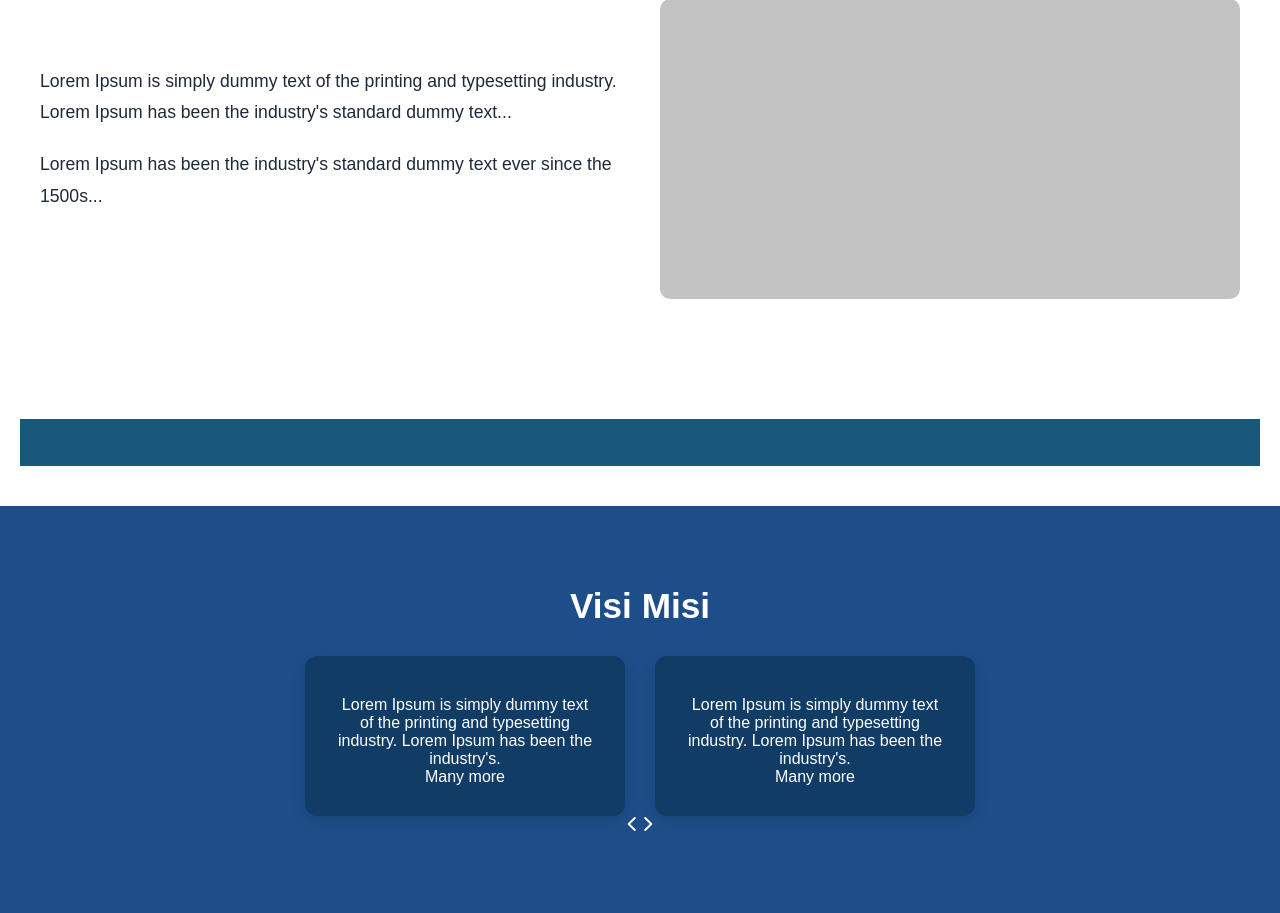
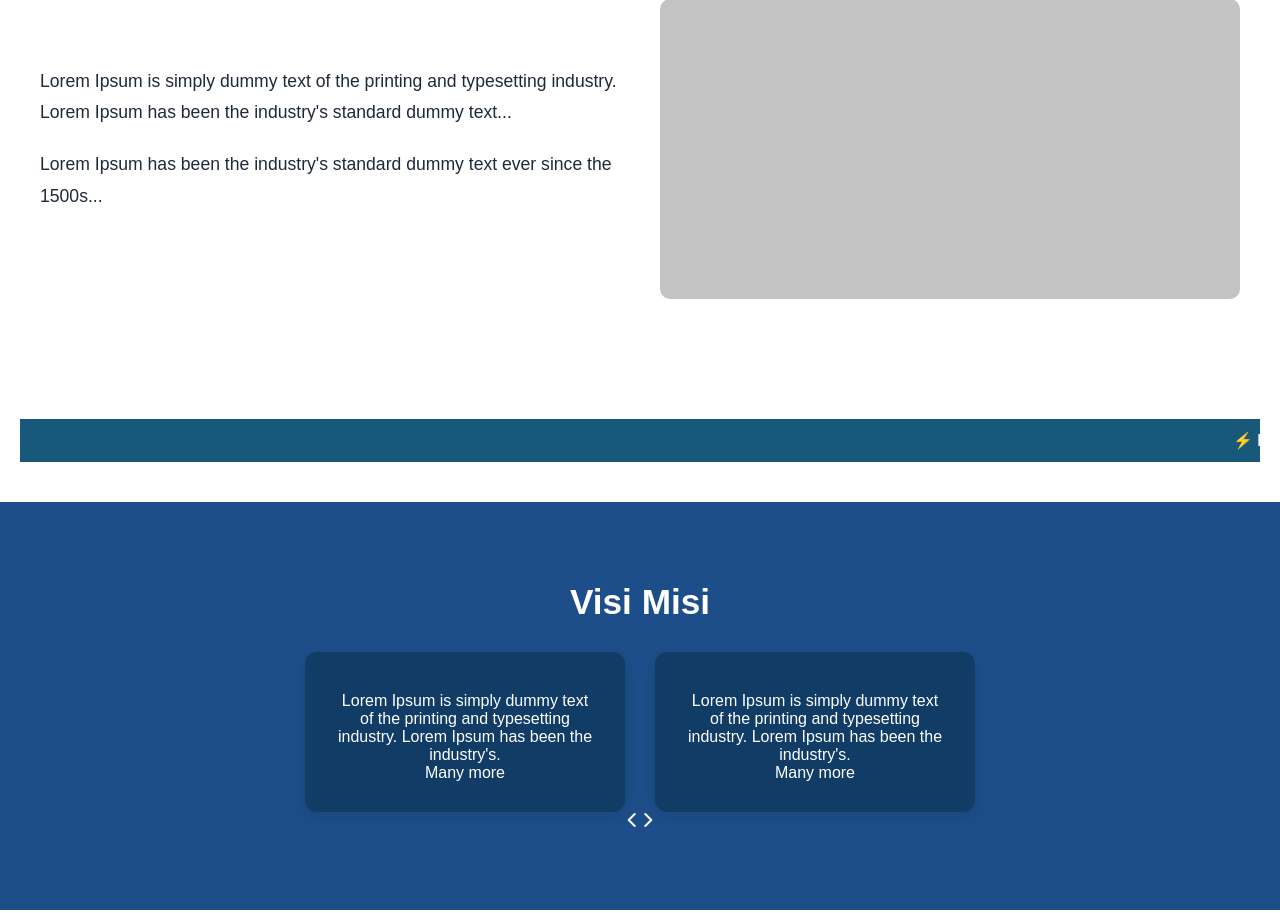
Before and after one commit to Z-A-N/Z-A-N.github.io, a PHP site: page /tentangkami.html in a window 1280 px wide. Shown: the part 196-1109 px from the top of the page. Run offline with PHP 8.4, Linux system fonts and the light colour scheme.

Commit message:
Update global.css

```diff
--- a/assets/css/global.css
+++ b/assets/css/global.css
@@ -126,14 +126,8 @@ body.dark-mode .modal-content {
   position: relative;
   z-index: 10;
 }
-.marquee {
-  width: 100vw;
-  white-space: nowrap;
-  overflow: hidden;
-}
 .marquee span {
   display: inline-block;
-  padding-left: 100vw;
   animation: marquee 25s linear infinite;
 }
 @keyframes marquee {
```
